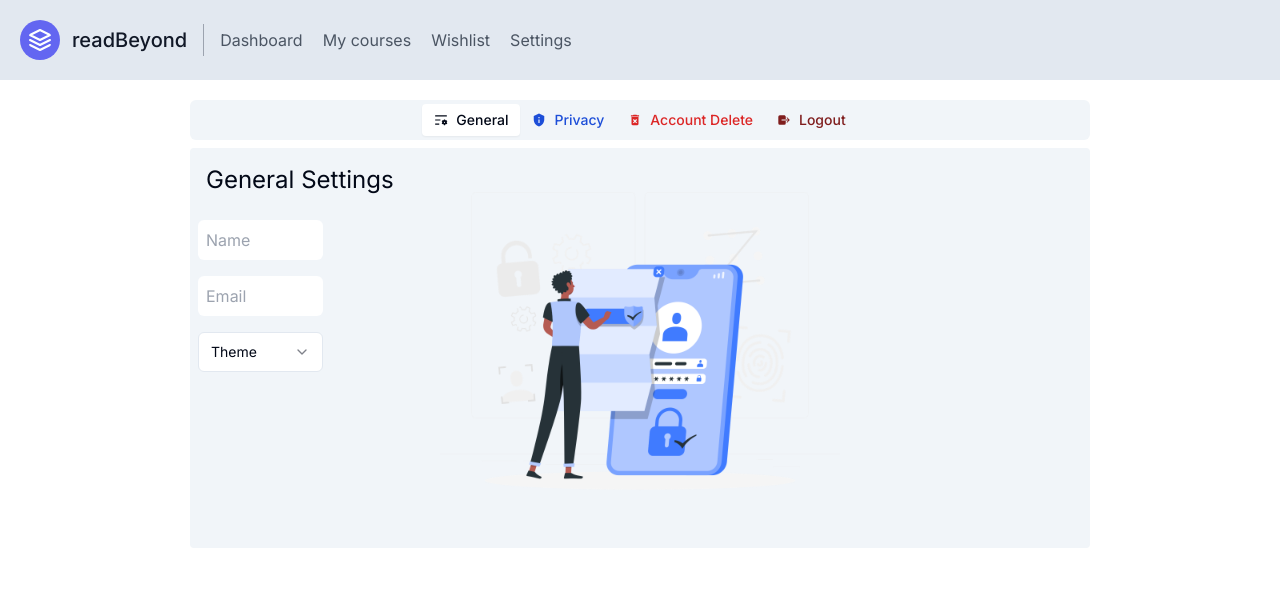
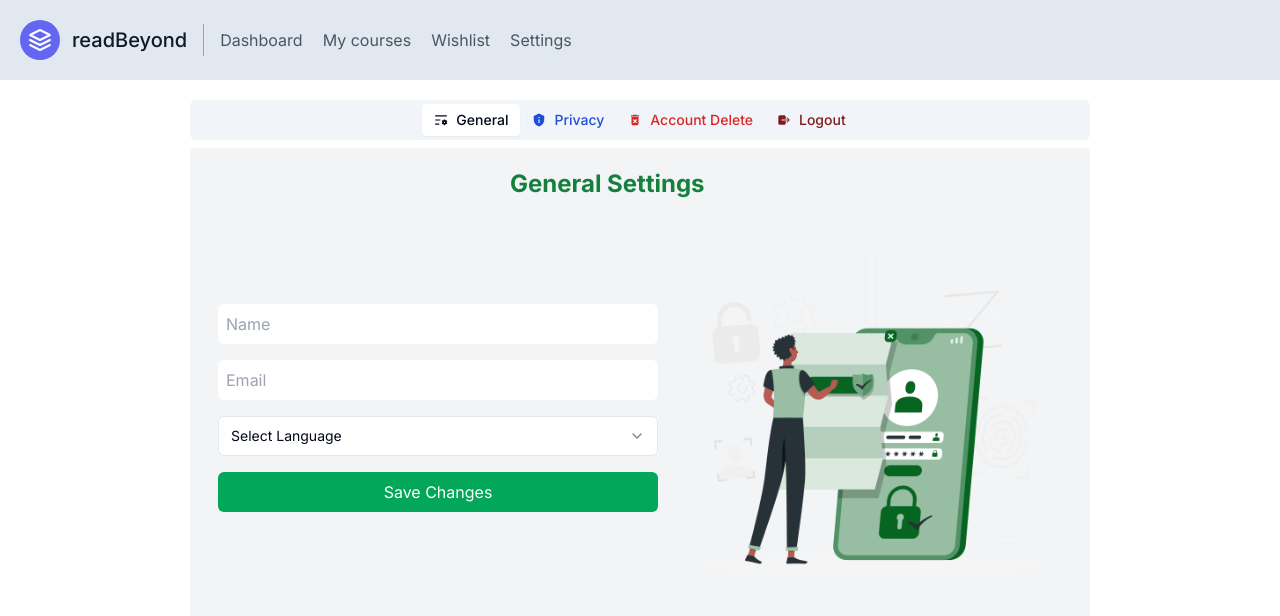
Before and after one commit to Kzsanjeet/read-beyond-fullstack, a Next.js app in the folder read-beyond/: page /profile/settings in a window 1280 px wide. Shown: the top 616 px of the page. Built offline with nearby package versions, Linux system fonts and the light colour scheme.

Commit message:
finished the setting page for user

```diff
--- a/read-beyond/src/app/pComponent/content.tsx
+++ b/read-beyond/src/app/pComponent/content.tsx
@@ -38,7 +38,7 @@ function Content() {
         <div className="flex flex-wrap -m-4">
             {viewCourses.map((course) => (
               <div key={course.id} className="lg:w-1/3 md:w-1/2 p-4 w-full">
-                <div className="border border-gray-200 rounded-lg shadow-lg hover:shadow-2xl transition-shadow duration-300 ease-in-out h-[420px] bg-gray-200">
+                <div className="border border-gray-200 rounded-lg shadow-xl hover:shadow-blue-300 transition-shadow duration-300 ease-in-out h-[420px] bg-gray-200">
                   <a className="block relative h-48 w-full rounded-t-lg overflow-hidden">
                     <img
                       alt="course"
--- a/read-beyond/src/app/profile/settings/page.tsx
+++ b/read-beyond/src/app/profile/settings/page.tsx
@@ -1,70 +1,3 @@
-// import React from 'react'
-// import { RiListSettingsFill } from "react-icons/ri";
-// import { MdPrivacyTip } from "react-icons/md";
-// import { MdDeleteForever } from "react-icons/md";
-// import { IoLogOut } from "react-icons/io5";
-// import {
-//     Select,
-//     SelectContent,
-//     SelectItem,
-//     SelectTrigger,
-//     SelectValue,
-//   } from "@/components/ui/select"
-// import {
-//     Tabs, TabsList, TabsTrigger, TabsContent
-// } from "@/components/ui/tabs"
-// import ProfileNav from '@/app/pComponent/ProfileNav'
-
-
-// const page = () => {
-//   return (
-//     <div>
-//         <ProfileNav/>
-//         <div className='flex justify-center mt-5'>
-//             <Tabs defaultValue="account" className="">
-//                 <TabsList className='w-[900px]'>
-//                     <TabsTrigger value="account" className='text-green-700 flex gap-2'><span><RiListSettingsFill /></span> General</TabsTrigger>
-//                     <TabsTrigger value="privacy" className='text-blue-700 flex gap-2'><span><MdPrivacyTip /></span>Privacy</TabsTrigger>
-//                     <TabsTrigger value="delete" className='text-red-600 flex gap-2'><span><MdDeleteForever /></span>Acoount Delete</TabsTrigger>
-//                     <TabsTrigger value="logout" className='text-red-900 flex gap-2'><span><IoLogOut /></span>Logout</TabsTrigger>
-//                 </TabsList>
-//                 <TabsContent value="account">
-//                     <div className='w-[900px] bg-slate-100 rounded-sm flex '>
-//                         <div>
-//                             <h1 className='text-2xl m-4'>General Settings</h1>
-//                             <form action="" className='flex flex-col'>
-//                                 <label htmlFor="">
-//                                     <input type="text" name="" id="" placeholder="Name" className='w-1/2 h-[40px] pl-2 border-black mt-2 mb-2 ml-2 rounded-md'/>
-//                                 </label>
-//                                 <label htmlFor="">
-//                                     <input type="email" name="" id="" placeholder="Email" className='w-1/2 h-[40px] pl-2 border-black mt-2 mb-2 ml-2 rounded-md'/>
-//                                 </label>
-//                                 <Select>
-//                                     <SelectTrigger className="w-1/2 ml-2 mb-4 mt-2">
-//                                         <SelectValue placeholder="Theme" />
-//                                     </SelectTrigger>
-//                                     <SelectContent>
-//                                         <SelectItem value="light">Light</SelectItem>
-//                                         <SelectItem value="dark">Dark</SelectItem>
-//                                         <SelectItem value="system">System</SelectItem>
-//                                     </SelectContent>
-//                                 </Select>
-//                             </form>
-//                         </div>
-//                         <div className='w-[400px]'>
-//                             <img src="/images/priv.png" alt="" />
-//                         </div>
-//                     </div>
-//                 </TabsContent>
-//                 <TabsContent value="password">Change your password here.</TabsContent>
-//             </Tabs>
-//         </div>
-//     </div>
-//   )
-// }
-
-// export default page
-
 import React from 'react';
 import { RiListSettingsFill } from "react-icons/ri";
 import { MdPrivacyTip } from "react-icons/md";
@@ -81,6 +14,7 @@ import {
   Tabs, TabsList, TabsTrigger, TabsContent
 } from "@/components/ui/tabs";
 import ProfileNav from '@/app/pComponent/ProfileNav';
+import "@/app/specificcss/buttonHover.css"
 
 const Page = () => {
   return (
@@ -104,53 +38,124 @@ const Page = () => {
           </TabsList>
 
           <TabsContent value="account">
-            <div className='w-[900px] bg-slate-100 rounded-sm flex'>
-              <div>
-                <h1 className='text-2xl m-4'>General Settings</h1>
-                <form action="" className='flex flex-col'>
+            <div className='w-[900px] rounded-sm bg-gray-100'>
+              <div className='w-full flex flex-col'>
+                <h1 className='text-2xl ml-80 pt-5 mx-10 text-green-700 font-bold'>General Settings</h1>
+                <div className='flex justify-center'>
+                    <div className='w-2/4 h-full ml-5 flex align  mt-24 flex-col'>
+                    <form action="" className=''>
                         <label>
-                    <input type="text" placeholder="Name" className='w-1/2 h-[40px] pl-2 border-black mt-2 mb-2 ml-2 rounded-md' />
+                            <input type="text" placeholder="Name" className='w-full h-[40px] pl-2 border-black mt-2 mb-2 ml-2 rounded-md' />
                         </label>
                         <label>
-                    <input type="email" placeholder="Email" className='w-1/2 h-[40px] pl-2 border-black mt-2 mb-2 ml-2 rounded-md' />
+                            <input type="email" placeholder="Email" className='w-full h-[40px] pl-2 border-black mt-2 mb-2 ml-2 rounded-md' />
                         </label>
                         <Select>
-                    <SelectTrigger className="w-1/2 ml-2 mb-4 mt-2">
-                      <SelectValue placeholder="Theme" />
+                            <SelectTrigger className="w-full ml-2 mb-4 mt-2">
+                            <SelectValue placeholder="Select Language" />
                             </SelectTrigger>
                             <SelectContent>
-                      <SelectItem value="light">Light</SelectItem>
-                      <SelectItem value="dark">Dark</SelectItem>
-                      <SelectItem value="system">System</SelectItem>
+                            <SelectItem value="light">Nepali</SelectItem>
+                            <SelectItem value="dark">English</SelectItem>
+                            <SelectItem value="system">Chinese</SelectItem>
+                            <SelectItem value="system">Spanish</SelectItem>
+                            <SelectItem value="system">Dutch</SelectItem>
+                            <SelectItem value="system">Portugues</SelectItem>
+                            <SelectItem value="system">Hindi</SelectItem>
                             </SelectContent>
                         </Select>
                     </form>
+                    <button className='bg-green-600 ml-2 w-full h-[40px] rounded-md text-white' id='accBtn'>Save Changes</button>
                     </div>
-              <div className='w-[400px]'>
-                <img src="/images/priv.png" alt="Privacy illustration" />
+                    <div className='w-1/2 h-full'>
+                        <img src="/images/genralsetting.png" alt="Privacy illustration" />
+                    </div>
+              </div>
             </div>
             </div>
           </TabsContent>
 
           <TabsContent value="privacy">
-            <div className='w-[900px] bg-slate-100 rounded-sm p-4'>
-              <h1 className='text-2xl m-4'>Privacy Settings</h1>
-              <p>Configure your privacy settings here.</p>
+            <div className='w-[900px] bg-slate-100 rounded-sm p-6'>
+                <div className='mb-6 flex justify-center'>
+                <h1 className='text-2xl text-blue-700 font-bold'>Privacy Settings</h1>
+                </div>
+
+                {/* Profile Privacy */}
+                <div className='mb-6'>
+                <h2 className='text-xl font-semibold mb-2'>Profile Privacy</h2>
+                <div className='flex items-center mb-2'>
+                    <input type="checkbox" id="privateProfile" className='mr-2' />
+                    <label htmlFor="privateProfile">Make profile private</label>
+                </div>
+                <div className='flex items-center'>
+                    <input type="checkbox" id="allowIndexing" className='mr-2' />
+                    <label htmlFor="allowIndexing">Allow search engines to index my profile</label>
+                </div>
+                </div>
+
+                {/* Change Password */}
+                <div className='mb-6'>
+                <h2 className='text-xl font-semibold mb-2'>Change Password</h2>
+                <div className='mb-2'>
+                    <input type="password" placeholder='Current Password' className='w-full h-[40px] pl-2 border border-gray-300 rounded-md mb-2' />
+                </div>
+                <div className='mb-4'>
+                    <input type="password" placeholder='New Password' className='w-full h-[40px] pl-2 border border-gray-300 rounded-md' />
+                </div>
+                <button className='text-white px-4 py-2 rounded-md' id='changeBtn'>Change Password</button>
+                </div>
+
+                {/* Two-Factor Authentication */}
+                <div className='mb-6'>
+                <h2 className='text-xl font-semibold mb-2'>Two-Factor Authentication</h2>
+                <div className='flex items-center'>
+                    <input type="checkbox" id="enable2FA" className='mr-2' />
+                    <label htmlFor="enable2FA">Enable 2FA</label>
+                </div>
+                </div>
+
+                {/* Email Notification */}
+                <div className='mb-6'>
+                <h2 className='text-xl font-semibold mb-2'>Email Notification</h2>
+                <div className='flex items-center mb-2'>
+                    <input type="checkbox" id="emailNotification" className='mr-2' />
+                    <label htmlFor="emailNotification">Enable Email Notification</label>
+                </div>
+                <div className='flex items-center'>
+                    <input type="checkbox" id="systemUpdates" className='mr-2' />
+                    <label htmlFor="systemUpdates">Receive updates about system changes</label>
+                </div>
+                </div>
+
+                <button className='bg-green-500 text-white px-4 py-2 rounded-md hover:bg-green-600' id='privBtn'>Save Changes</button>
             </div>
         </TabsContent>
 
         <TabsContent value="delete">
-            <div className='w-[900px] bg-slate-100 rounded-sm p-4'>
-              <h1 className='text-2xl m-4'>Delete Account</h1>
-              <p>This action is irreversible. Please proceed with caution.</p>
+            <div className='w-[900px] bg-slate-100 rounded-sm p-6'>
+                <div className='mb-6 flex flex-col justify-center items-center'>
+                <h1 className='text-2xl text-red-600 font-bold mb-2'>Delete Account</h1>
+                <p className='text-gray-700'>
+                    This action is <span className='font-semibold'>irreversible</span>. Once you delete your account, all your data will be permanently removed. Please proceed with caution.
+                </p>
+                </div>
+                <div className='mt-8'>
+                <button className='bg-red-600 text-white px-6 py-3 rounded-md hover:bg-red-700' id='delBtn'>
+                    Delete Account
+                </button>
+                </div>
             </div>
         </TabsContent>
-
         <TabsContent value="logout">
             <div className='w-[900px] bg-slate-100 rounded-sm p-4'>
-              <h1 className='text-2xl m-4'>Logout</h1>
+                <div className='flex flex-col justify-center items-center'>
+                    <h1 className='text-2xl m-4 text-red-900'>Logout</h1>
                     <p>Are you sure you want to log out?</p>
-              <button className='bg-red-600 text-white px-4 py-2 rounded mt-4'>Logout</button>
+                </div>
+                <div>
+                    <button className='bg-red-600 text-white px-4 py-2 rounded mt-4' id='logoutBtn'>Logout</button>
+                </div>
             </div>
         </TabsContent>
 
--- a/read-beyond/src/app/specificcss/buttonHover.css
+++ b/read-beyond/src/app/specificcss/buttonHover.css
@@ -144,3 +144,116 @@
   transform-origin: center left;
   transform: scaleX(1);
 }
+
+
+
+#accBtn {
+  z-index: 1;
+  position: relative;
+  font-size: inherit;
+  font-family: inherit;
+  color: white;
+  padding: 0.5em 1em;
+  outline: none;
+  border: none;
+  background-color: hsl(152, 98%, 33%);
+}
+
+#accBtn::before {
+  content: '';
+  z-index: -1;
+  position: absolute;
+  top: 0;
+  bottom: 0;
+  left: 0;
+  right: 0;
+  background-color: hsl(118, 100%, 30%);
+  font-size: 30px;
+  transform-origin: center right;
+  transform: scaleX(0);
+  transition: transform 0.25s ease-in-out;
+}
+
+#accBtn:hover {
+  cursor: pointer;
+}
+
+#accBtn:hover::before {
+  transform-origin: center left;
+  transform: scaleX(1);
+}
+
+
+
+#accBtn {
+  z-index: 1;
+  position: relative;
+  font-size: inherit;
+  font-family: inherit;
+  color: white;
+  padding: 0.5em 1em;
+  outline: none;
+  border: none;
+  background-color: hsl(152, 98%, 33%);
+}
+
+#accBtn::before {
+  content: '';
+  z-index: -1;
+  position: absolute;
+  top: 0;
+  bottom: 0;
+  left: 0;
+  right: 0;
+  background-color: hsl(118, 100%, 30%);
+  font-size: 30px;
+  transform-origin: center right;
+  transform: scaleX(0);
+  transition: transform 0.25s ease-in-out;
+}
+
+#accBtn:hover {
+  cursor: pointer;
+}
+
+#accBtn:hover::before {
+  transform-origin: center left;
+  transform: scaleX(1);
+}
+
+
+#changeBtn {
+  z-index: 1;
+  position: relative;
+  font-size: inherit;
+  font-family: inherit;
+  color: white;
+  padding: 0.5em 1em;
+  outline: none;
+  border: none;
+  background-color:hsl(236, 100%, 60%);
+}
+
+#changeBtn::before {
+  content: '';
+  z-index: -1;
+  position: absolute;
+  top: 0;
+  bottom: 0;
+  left: 0;
+  right: 0;
+  background-color:hsl(236, 100%, 50%);
+  font-size: 30px;
+  transform-origin: center right;
+  transform: scaleX(0);
+  transition: transform 0.25s ease-in-out;
+}
+
+#changeBtn:hover {
+  cursor: pointer;
+}
+
+#changeBtn:hover::before {
+  transform-origin: center left;
+  transform: scaleX(1);
+}
```
Also changed, not shown: read-beyond/public/images/genralsetting.png (added). Lines whose indentation alone changed are shown as unchanged.
